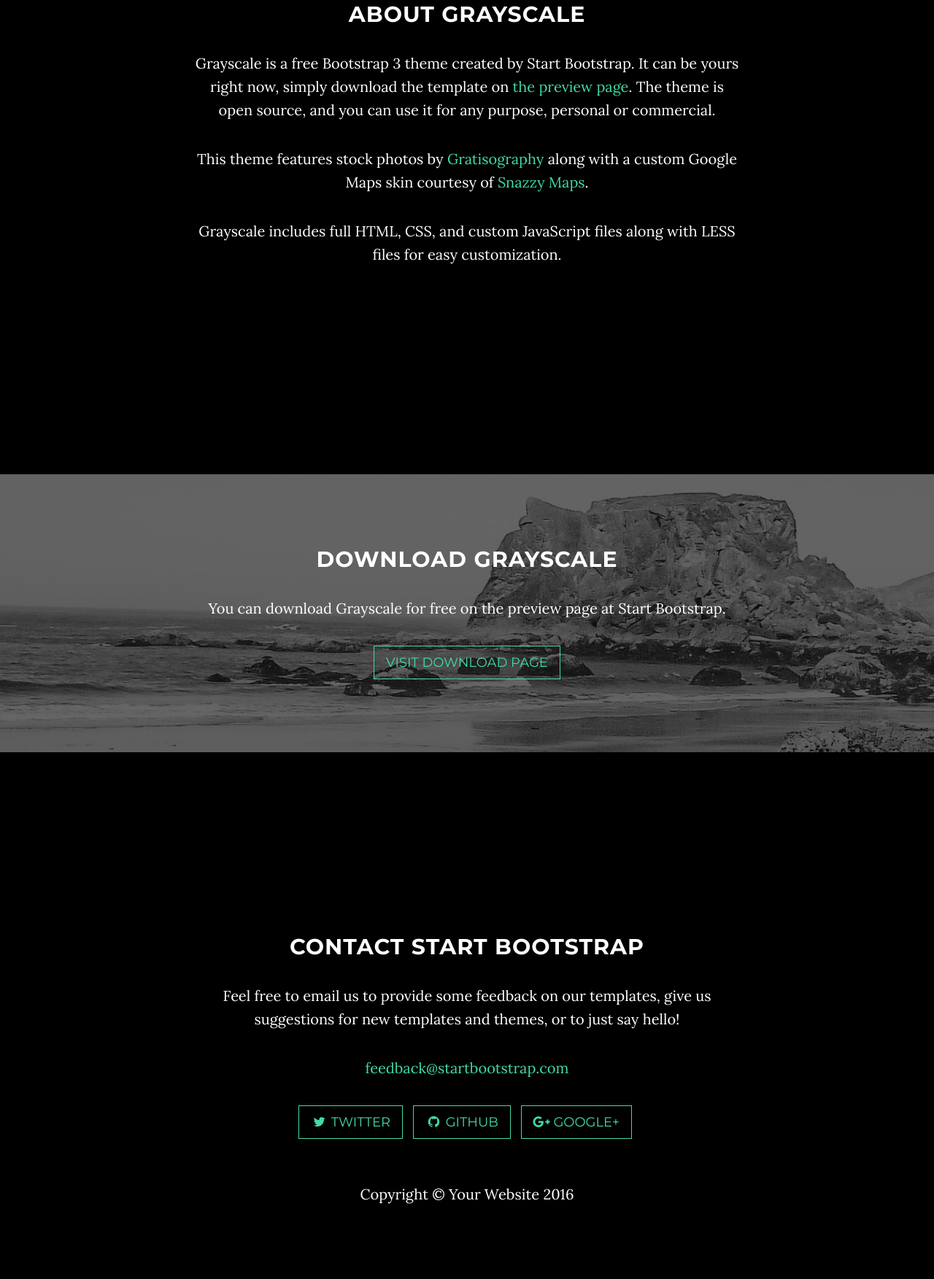
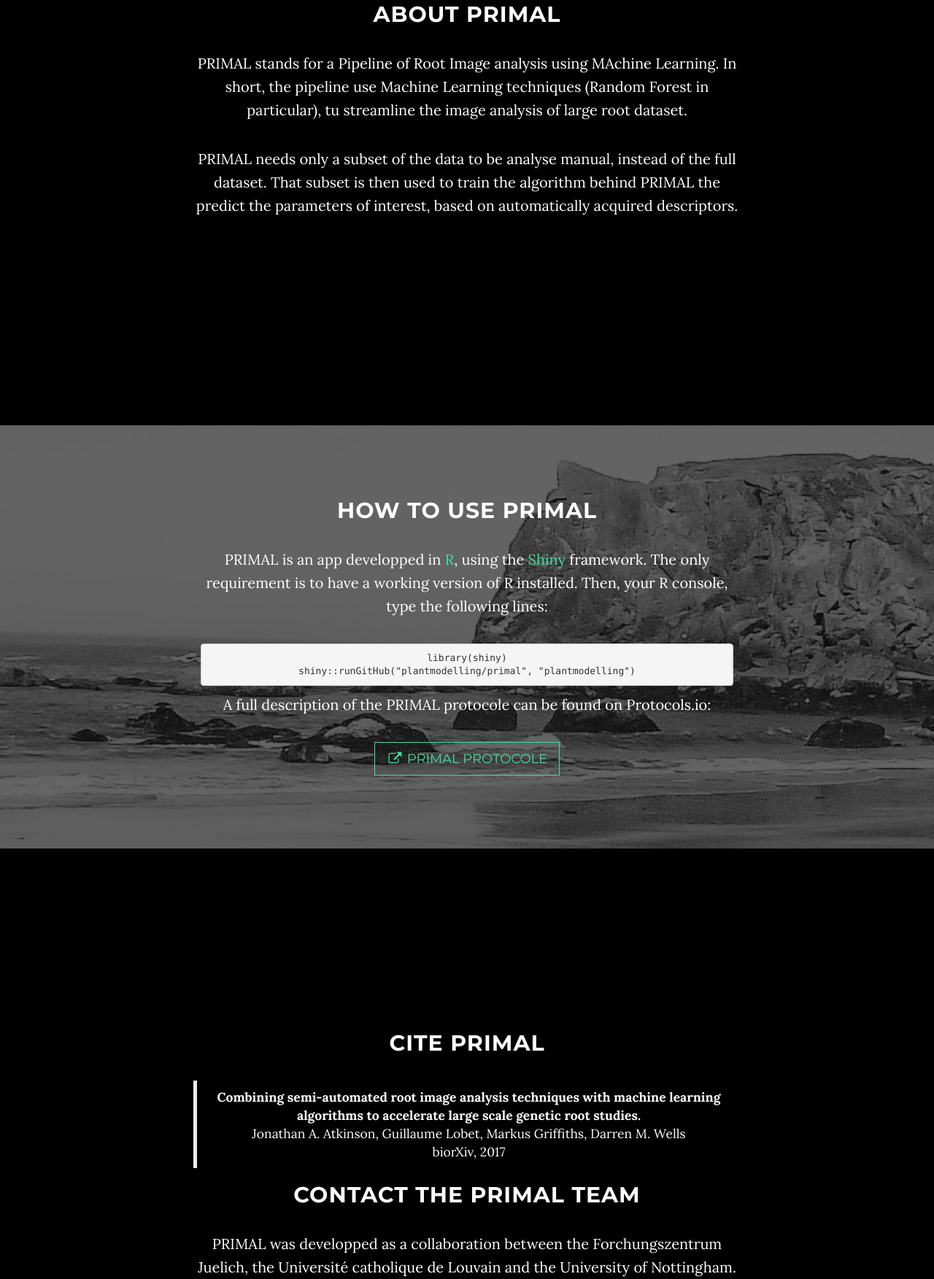
Before and after one commit to plantmodelling/primal, a website: page index.html in a window 1280 px wide. Shown: the part 1047-2800 px from the top of the page at 73% size. Before the commit the page ends 2750 px from the top, so only its background shows below. Drawn offline with nearby package versions, Linux system fonts and the light colour scheme; some packages are replaced by stand-ins of ours.

Commit message:
Update of the webpage
Added links and contact info

```diff
--- a/index.html
+++ b/index.html
@@ -56,7 +56,7 @@
                         <a class="page-scroll" href="#about">About</a>
                     </li>
                     <li>
-                        <a class="page-scroll" href="#download">Download</a>
+                        <a class="page-scroll" href="#download">How to use</a>
                     </li>
                     <li>
                         <a class="page-scroll" href="#contact">Contact</a>
@@ -74,7 +74,7 @@
             <div class="container">
                 <div class="row">
                     <div class="col-md-8 col-md-offset-2">
-                        <h1 class="brand-heading">PRIMAL</h1>
+                        <h1 class="brand-heading"><i class="fa fa-resistance"></i> PRIMAL</h1>
                         <p class="intro-text">Pipeline of Root Image analysis </br>using MAchine Learning.</p>
                         <a href="#about" class="btn btn-circle page-scroll">
                             <i class="fa fa-angle-double-down animated"></i>
@@ -89,10 +89,9 @@
     <section id="about" class="container content-section text-center">
         <div class="row">
             <div class="col-lg-8 col-lg-offset-2">
-                <h2>About Grayscale</h2>
-                <p>Grayscale is a free Bootstrap 3 theme created by Start Bootstrap. It can be yours right now, simply download the template on <a href="http://startbootstrap.com/template-overviews/grayscale/">the preview page</a>. The theme is open source, and you can use it for any purpose, personal or commercial.</p>
-                <p>This theme features stock photos by <a href="http://gratisography.com/">Gratisography</a> along with a custom Google Maps skin courtesy of <a href="http://snazzymaps.com/">Snazzy Maps</a>.</p>
-                <p>Grayscale includes full HTML, CSS, and custom JavaScript files along with LESS files for easy customization.</p>
+                <h2>About PRIMAL</h2>
+                <p>PRIMAL stands for a Pipeline of Root Image analysis using MAchine Learning. In short, the pipeline use Machine Learning techniques (Random Forest in particular), tu streamline the image analysis of large root dataset.</p>
+                <p>PRIMAL needs only a subset of the data to be analyse manual, instead of the full dataset. That subset is then used to train the algorithm behind PRIMAL the predict the parameters of interest, based on automatically acquired descriptors.</p>
             </div>
         </div>
     </section>
@@ -102,9 +101,12 @@
         <div class="download-section">
             <div class="container">
                 <div class="col-lg-8 col-lg-offset-2">
-                    <h2>Download Grayscale</h2>
-                    <p>You can download Grayscale for free on the preview page at Start Bootstrap.</p>
-                    <a href="http://startbootstrap.com/template-overviews/grayscale/" class="btn btn-default btn-lg">Visit Download Page</a>
+                    <h2>How to use PRIMAL</h2>
+                    <p>PRIMAL is an app developped in <a href="https://www.rstudio.com/">R</a>, using the <a href="http://www.shinyapps.io">Shiny</a> framework. The only requirement is to have a working version of R installed. Then, your R console, type the following lines:</p>
+                    <pre>library(shiny)
+shiny::runGitHub("plantmodelling/primal", "plantmodelling")</pre>
+					<p>A full description of the PRIMAL protocole can be found on Protocols.io:</p>
+					<a href="https://www.protocols.io/" class="btn btn-default btn-lg"><i class="fa fa-external-link fa-fw"></i> <span class="network-name">PRIMAL protocole</span></a>
                 </div>
             </div>
         </div>
@@ -114,21 +116,24 @@
     <section id="contact" class="container content-section text-center">
         <div class="row">
             <div class="col-lg-8 col-lg-offset-2">
-                <h2>Contact Start Bootstrap</h2>
-                <p>Feel free to email us to provide some feedback on our templates, give us suggestions for new templates and themes, or to just say hello!</p>
-                <p><a href="mailto:feedback@startbootstrap.com">feedback@startbootstrap.com</a>
-                </p>
+                <h2>Cite PRIMAL</h2>
+                	<blockquote><b>Combining semi-automated root image analysis techniques with machine learning algorithms to accelerate large scale genetic root studies.</b></br>Jonathan A. Atkinson, Guillaume Lobet, Markus Griffiths, Darren M. Wells<br>biorXiv, 2017</blockquote>
+                <h2>Contact the PRIMAL team</h2>
+                <p>PRIMAL was developped as a collaboration between the Forchungszentrum Juelich, the Université catholique de Louvain and the University of Nottingham.</p>
                 <ul class="list-inline banner-social-buttons">
-                    <li>
-                        <a href="https://twitter.com/SBootstrap" class="btn btn-default btn-lg"><i class="fa fa-twitter fa-fw"></i> <span class="network-name">Twitter</span></a>
+                     <li>
+                        <a href="mailto:g.lobet@fz-juelich.de" class="btn btn-default btn-lg"><i class="fa fa-envelope fa-fw"></i> <span class="network-name">E-mail</span></a>
                     </li>
                     <li>
-                        <a href="https://github.com/IronSummitMedia/startbootstrap" class="btn btn-default btn-lg"><i class="fa fa-github fa-fw"></i> <span class="network-name">Github</span></a>
+                        <a href="https://twitter.com/guillaumelobet" class="btn btn-default btn-lg"><i class="fa fa-twitter fa-fw"></i> <span class="network-name">Twitter</span></a>
                     </li>
                     <li>
-                        <a href="https://plus.google.com/+Startbootstrap/posts" class="btn btn-default btn-lg"><i class="fa fa-google-plus fa-fw"></i> <span class="network-name">Google+</span></a>
+                        <a href="https://github.com/plantmodelling/primal" class="btn btn-default btn-lg"><i class="fa fa-github fa-fw"></i> <span class="network-name">Github</span></a>
                     </li>
-                </ul>
+                </ul></br></br>
+
+				<img src="img/juelich_logo.jpg" class="img-responsive img-thumbnail" style="height:60px"> <img src="img/ucl_logo.png" class="img-responsive img-thumbnail" style="height:60px"> <img src="img/nottingham_logo.png" class="img-responsive img-thumbnail" style="height:60px">
+
             </div>
         </div>
     </section>
@@ -137,9 +142,6 @@
 
     <!-- Footer -->
     <footer>
-        <div class="container text-center">
-            <p>Copyright &copy; Your Website 2016</p>
-        </div>
     </footer>
 
     <!-- jQuery -->
```
Also changed, not shown: img/juelich_logo.jpg (added), img/nottingham_logo.png (added), img/ucl_logo.png (added).
